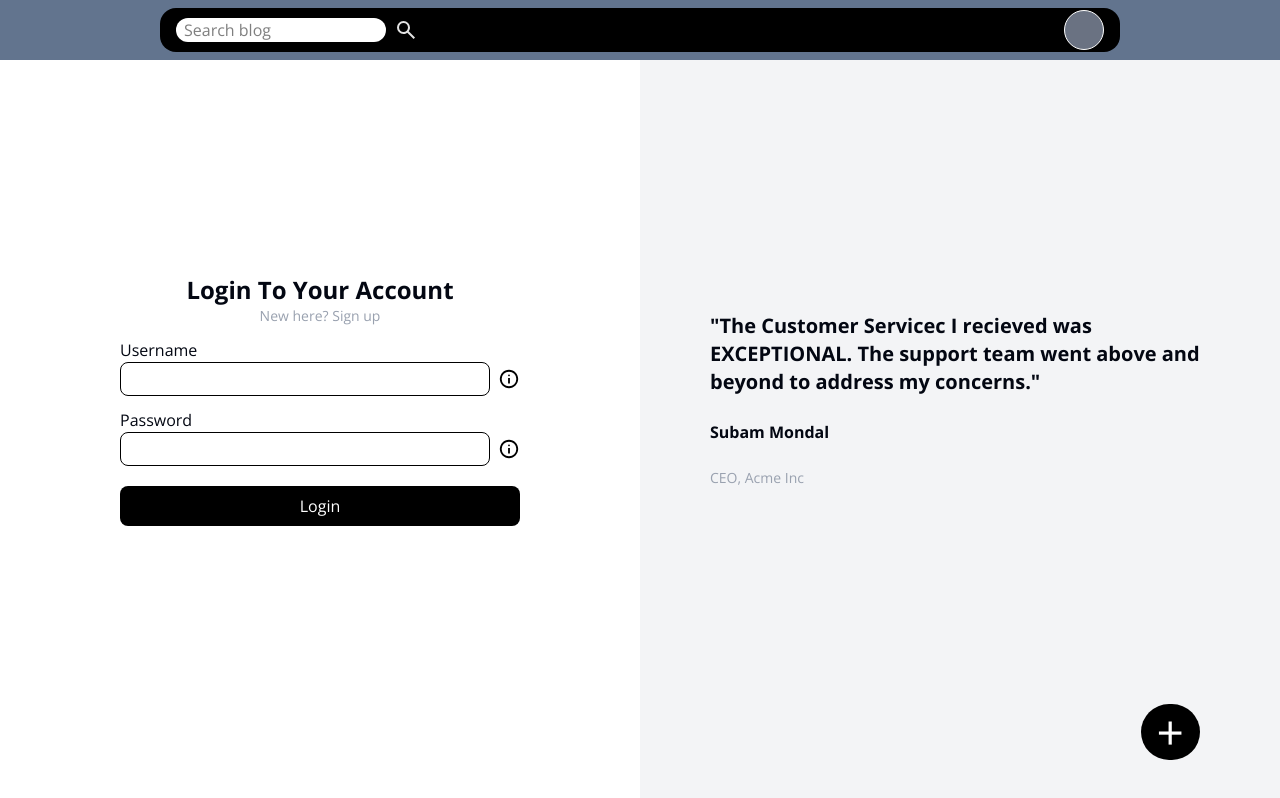
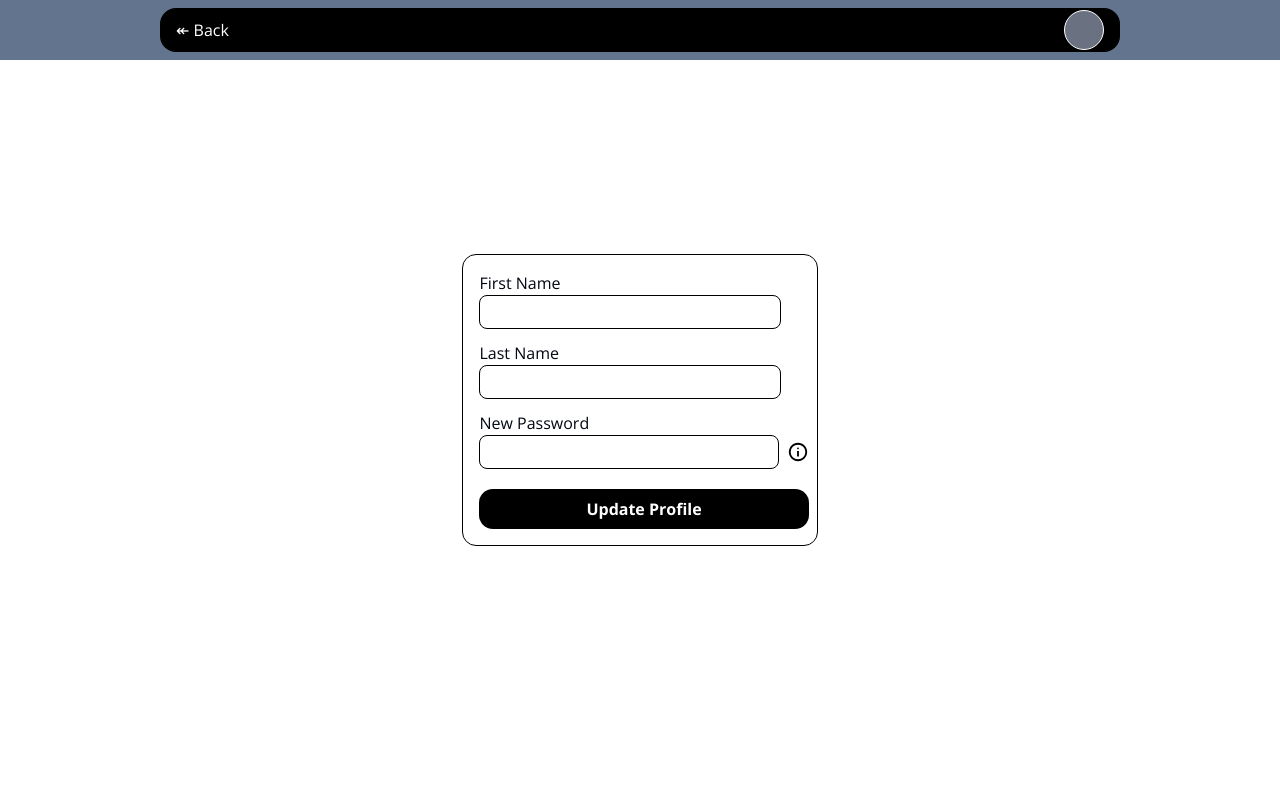
Before and after one commit to OfficialSubham/Blog-Frontend, a React (Vite) app: page /yourprofile in a window 1280 px wide. Built offline with nearby package versions, Linux system fonts and the light colour scheme; no server answers; sample sign-in values are in the browser's storage; a web font is replaced by a local one.

Commit message:
Added Update profile feature and fixes some bug

```diff
--- a/package.json
+++ b/package.json
@@ -29,7 +29,8 @@
     "recoil": "^0.7.7",
     "redux": "^5.0.1",
     "tailwind-merge": "^3.0.2",
-    "tailwindcss-animate": "^1.0.7"
+    "tailwindcss-animate": "^1.0.7",
+    "zod": "^3.24.2"
   },
   "devDependencies": {
     "@eslint/js": "^9.21.0",
--- a/src/App.tsx
+++ b/src/App.tsx
@@ -15,6 +15,7 @@ import { AppDispatch, RootState } from "./redux/store";
 import Loading from "./components/Loading";
 import YourBlogs from "./pages/YourBlogs";
 import { getUserDetailsAsync } from "./redux/User/userSlice";
+import YourProfile from "./pages/YourProfile";
 
 function App() {
   const loggedIn = useSelector((state: RootState) => state.loggedIn.loggedIn);
@@ -43,6 +44,7 @@ function App() {
                 <Route path="/" Component={HomePage} />
                 <Route path="/yourblogs" Component={YourBlogs} />
                 <Route path="/createblog" Component={CreateBlog} />
+                <Route path="/yourprofile" Component={YourProfile} />
               </Route>
               <Route path="*" Component={LoginPage} />
             </Routes>
--- a/src/components/AddBlog.tsx
+++ b/src/components/AddBlog.tsx
@@ -4,9 +4,9 @@ import { Link, useLocation } from "react-router-dom";
 
 const AddBlog = () => {
   const location = useLocation();
-  const hiddenRoute = "/createblog";
+  const hiddenRoute = ["/createblog", "/yourprofile", "/yourblogs"];
   const loggedIn = useSelector((state: RootState) => state.loggedIn.loggedIn);
-  if (location.pathname == hiddenRoute) {
+  if (hiddenRoute.includes(location.pathname)) {
     return null;
   }
   return (
--- a/src/components/Navbar.tsx
+++ b/src/components/Navbar.tsx
@@ -16,7 +16,7 @@ const Navbar = () => {
   const [query, setQuery] = useState("");
 
   const location = useLocation();
-  const hiddenRoute = "/yourblogs";
+  const hiddenRoute = ["/yourblogs", "/yourprofile"];
   const handleChange = (e: React.ChangeEvent<HTMLInputElement>) => {
     setQuery(e.target.value);
   };
@@ -57,7 +57,11 @@ const Navbar = () => {
       <div className="w-screen z-50 bg-slate-500 top-0 h-15 flex items-center justify-center px-5 fixed md:px-40 py-2">
         <div className="w-full bg-black text-white flex h-full rounded-2xl items-center backdrop-blur-3xl justify-between px-4">
           <div>
-            {location.pathname !== hiddenRoute ? (
+            {hiddenRoute.includes(location.pathname) ? (
+                <button className="cursor-pointer" onClick={() => {
+                  navigate("/")
+                }}> &#x219e; Back</button>
+            ) : (
               <div className="flex gap-2">
                 <input
                   type="text"
@@ -70,10 +74,6 @@ const Navbar = () => {
                   <img src="./icons/search-icon.svg" alt="" />
                 </button>
               </div>
-            ) : (
-              <button className="cursor-pointer" onClick={() => {
-                navigate("/")
-              }}> &#x219e; Back</button>
             )}
           </div>
 
--- a/src/pages/CreateBlog.tsx
+++ b/src/pages/CreateBlog.tsx
@@ -57,7 +57,10 @@ const CreateBlog = () => {
 
     setNewBlog(updatedBlog);
     const { success } = blogSchema.safeParse(newBlog);
-    if (!success) return alert("Follow minimum criteria");
+    if (!success) {
+      dispatch(setLoading(false));
+      return alert("Follow minimum criteria");
+    }
 
     const res: IRes = await axios.post(
       `${BACKEND_URL}/blog/createblog`,
--- /dev/null
+++ b/src/pages/YourProfile.tsx
@@ -0,0 +1,141 @@
+import { setLoading } from "@/redux/loading";
+import { RootState } from "@/redux/store";
+import axios from "axios";
+import { useState } from "react";
+import { useDispatch } from "react-redux";
+import { useSelector } from "react-redux";
+import { useNavigate } from "react-router-dom";
+import { z } from "zod";
+
+interface User {
+  firstName?: string;
+  lastName?: string;
+  password?: string;
+}
+
+interface IData {
+    message: string;
+    token: string;
+}
+
+interface IRes {
+    data: IData;
+    status: number
+}
+
+const passwordSchema = z.string().min(5);
+
+const YourProfile = () => {
+
+    const userState = useSelector((state: RootState) => state.userState.user);
+  const dispatch = useDispatch()
+  const BACKEND_URL = import.meta.env.VITE_BACKEND_URL;
+  const [user, setUser] = useState<User>({
+    firstName: userState?.firstName || "",
+    lastName: userState?.lastName || "",
+    password: "",
+  });
+
+  const navigate = useNavigate()
+
+  const handleOnchange = (e: React.ChangeEvent<HTMLInputElement>) => {
+    setUser({
+      ...user,
+      [e.target.name]: e.target.value,
+    });
+  };
+
+  const handleUpdateUser = async () => {
+
+    const filteredData: User = Object.fromEntries(
+      Object.entries(user).filter(([_, value]) => value !== "")
+    );
+    if (filteredData.password) {
+      const { success } = passwordSchema.safeParse(filteredData.password);
+      if (!success) {
+        return alert("Enter Valid Passowrd");
+    }
+    }
+    console.log(filteredData)
+    dispatch(setLoading(true))
+    const res:IRes = await axios.put(
+      `${BACKEND_URL}/user/updateuser`,
+      filteredData,
+      {
+        headers: {
+          Authorization: localStorage.getItem("token"),
+        },
+      }
+    );
+    console.log(res)
+    if(res.status === 200 && res.data.token) {
+        localStorage.setItem("token", res.data.token)
+    }
+    else {
+        dispatch(setLoading(false))
+        return alert("An Error Occured")
+    }
+    navigate("/")
+    dispatch(setLoading(false))
+    return alert("User Updated Successfully")
+  };
+
+  return (
+    <div className="w-screen h-screen flex justify-center items-center">
+      <div className="border pl-4 pr-2 py-4 flex flex-col rounded-xl border-black">
+        <div className="mb-3 w-full pr-7">
+          <span>First Name</span>
+          <input
+            type="text"
+            className="w-full border-black border rounded-md px-2 py-1"
+            value={user.firstName}
+            onChange={handleOnchange}
+            name="firstName"
+          />
+        </div>
+        <div className="mb-3 w-full pr-7">
+          <span>Last Name</span>
+          <input
+            type="text"
+            className="w-full border-black border rounded-md px-2 py-1"
+            value={user.lastName}
+            onChange={handleOnchange}
+            name="lastName"
+          />
+        </div>
+        <div className="mb-5 w-full flex flex-col">
+          <span>New Password</span>
+          <div className="flex items-center gap-2">
+            <input
+              type="password"
+              className="w-full border-black border rounded-md px-2 py-1"
+              value={user.password}
+              onChange={handleOnchange}
+              name="password"
+            />
+            <button className="relative group">
+              <span>
+                <img
+                  src="./icons/info-icon.svg"
+                  className="cursor-pointer"
+                  alt=""
+                />
+              </span>
+              <span className="absolute w-35 md:w-50 break-words bg-gray-900 text-white text-sm px-2 py-1 rounded opacity-0 transition-opacity duration-200 group-hover:opacity-100 pointer-events-none">
+                Minimum Length of Password must be 6 (Opitonal)
+              </span>
+            </button>
+          </div>
+        </div>
+        <button
+          className="bg-black text-white font-bold rounded-xl py-2"
+          onClick={handleUpdateUser}
+        >
+          Update Profile
+        </button>
+      </div>
+    </div>
+  );
+};
+
+export default YourProfile;
```
Also changed, not shown: 1 other file (tests, documents, lock files or other folders).
